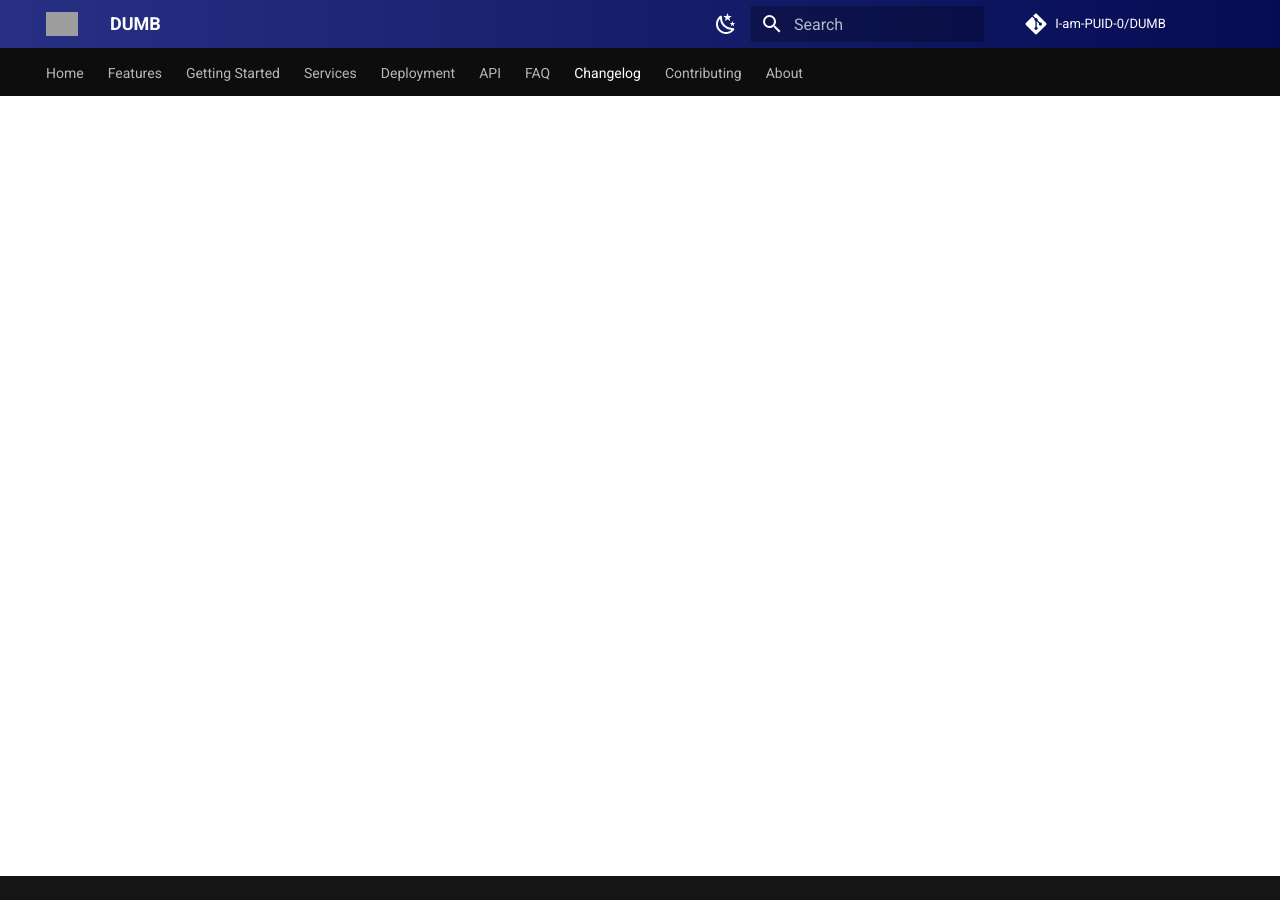
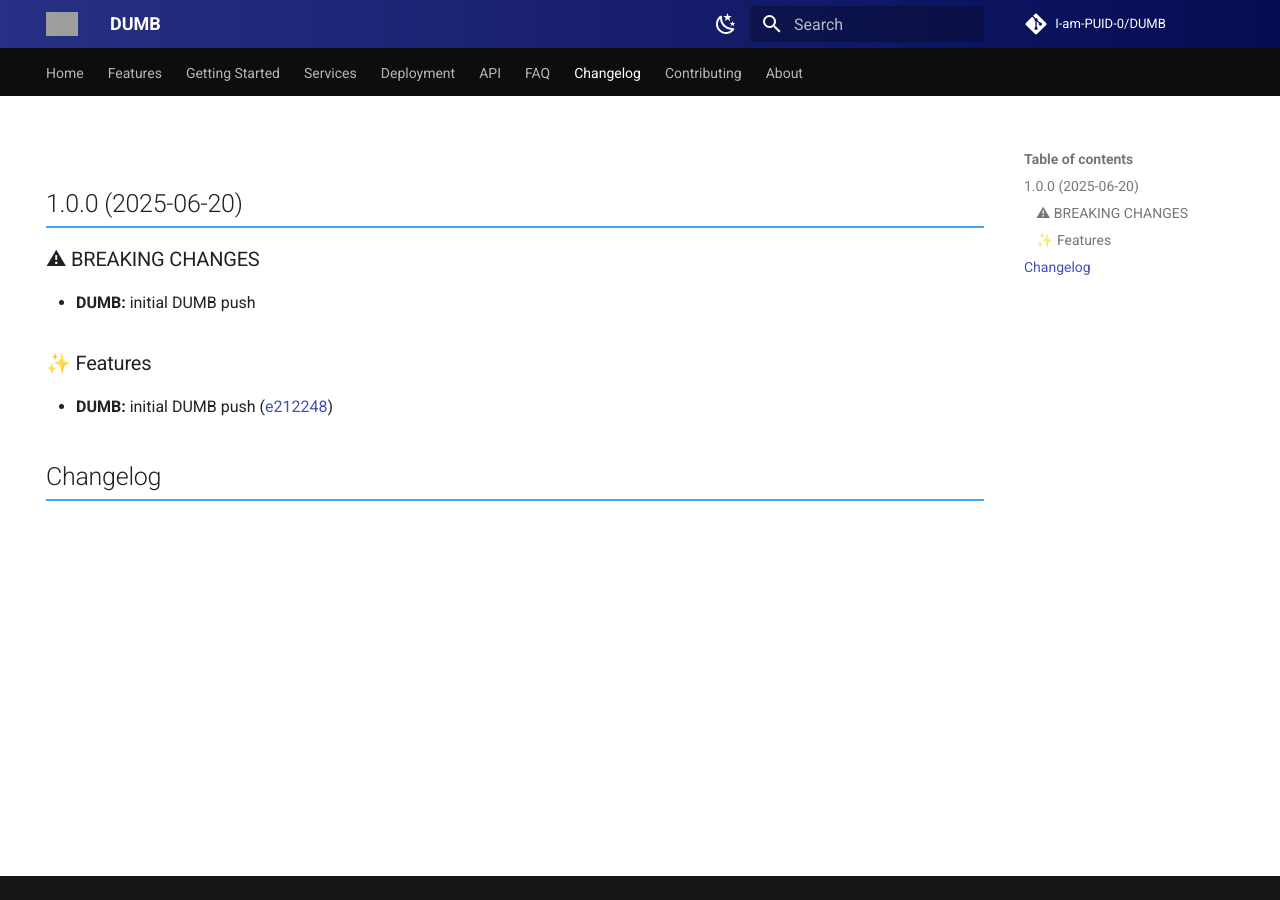
Before and after one commit to I-am-PUID-0/DUMB_docs, an MkDocs documentation site: the page built from docs/changelog.md, in a window 1280 px wide. Built offline with MkDocs 1.6.1 and Material for MkDocs 9.7.7, drawn with Linux system fonts in a browser that asks for light colours; comment, search, counter and statistics services are not loaded; grey boxes are pictures that could not be loaded.

Commit message:
Update Changelog

```diff
--- a/docs/changelog.md
+++ b/docs/changelog.md
@@ -4,3 +4,16 @@ hide:
 ---
 
 # Changelog
+
+## 1.0.0 (2025-06-20)
+
+
+### ⚠ BREAKING CHANGES
+
+* **DUMB:** initial DUMB push
+
+### ✨ Features
+
+* **DUMB:** initial DUMB push ([e212248](https://github.com/I-am-PUID-0/DUMB/commit/e2122487a50af15714929ffc5d0e3bd9d73fb160))
+
+## Changelog
```
